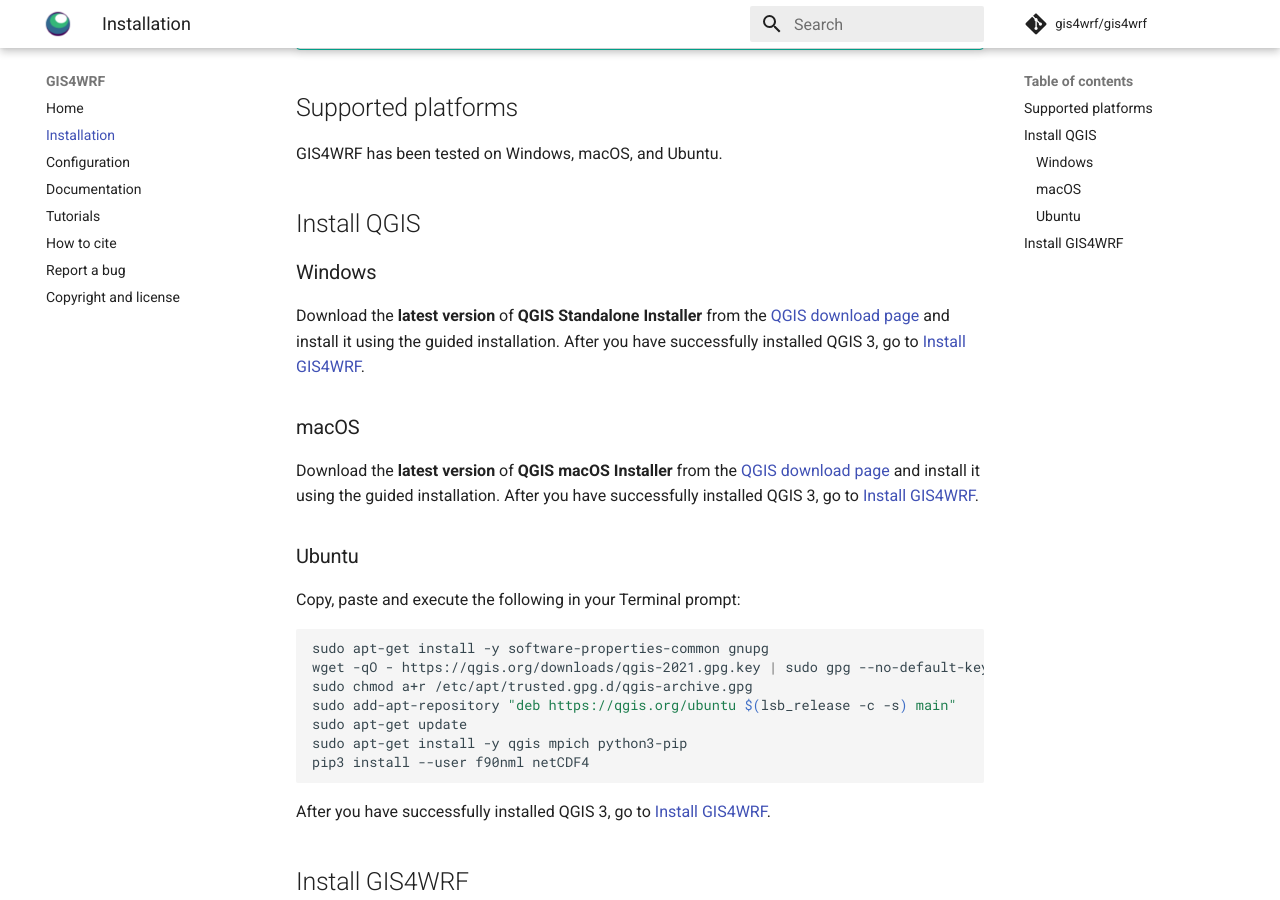
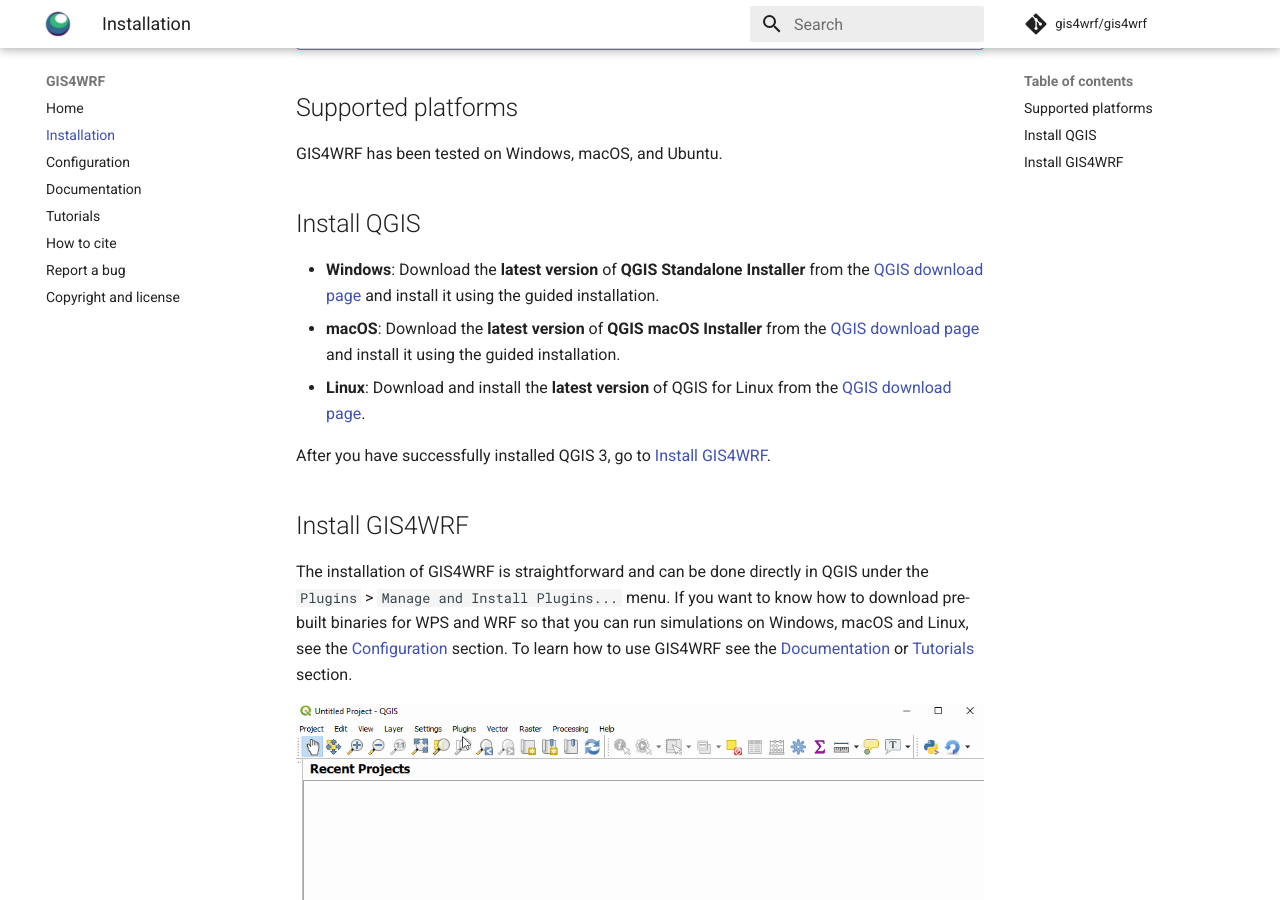
Before and after one commit to GIS4WRF/gis4wrf.github.io, an MkDocs documentation site: the page built from docs/installation/index.md, in a window 1280 px wide and 900 px high, scrolled down 285 px. Built offline with MkDocs 1.6.1 and Material for MkDocs 9.7.7, drawn with Linux system fonts in a browser that asks for light colours; comment, search, counter and statistics services are not loaded.

Commit message:
Update installation instructions

````diff
--- a/docs/installation/index.md
+++ b/docs/installation/index.md
@@ -8,25 +8,9 @@
 
 ## Install QGIS
 
-### Windows
-Download the **latest version** of **QGIS Standalone Installer** from the [QGIS download page](https://www.qgis.org/en/site/forusers/download#windows) and install it using the guided installation. After you have successfully installed QGIS 3, go to [Install GIS4WRF](#install-gis4wrf).
-
-### macOS
-Download the **latest version** of **QGIS macOS Installer** from the [QGIS download page](https://qgis.org/en/site/forusers/download.html#mac)  and install it using the guided installation. After you have successfully installed QGIS 3, go to [Install GIS4WRF](#install-gis4wrf).
-
-### Ubuntu
-
-Copy, paste and execute the following in your Terminal prompt:
-
-```bash
-sudo apt-get install -y software-properties-common gnupg
-wget -qO - https://qgis.org/downloads/qgis-2021.gpg.key | sudo gpg --no-default-keyring --keyring gnupg-ring:/etc/apt/trusted.gpg.d/qgis-archive.gpg --import
-sudo chmod a+r /etc/apt/trusted.gpg.d/qgis-archive.gpg
-sudo add-apt-repository "deb https://qgis.org/ubuntu $(lsb_release -c -s) main"
-sudo apt-get update
-sudo apt-get install -y qgis mpich python3-pip
-pip3 install --user f90nml netCDF4
-```
+- **Windows**: Download the **latest version** of **QGIS Standalone Installer** from the [QGIS download page](https://www.qgis.org/en/site/forusers/download#windows) and install it using the guided installation.
+- **macOS**: Download the **latest version** of **QGIS macOS Installer** from the [QGIS download page](https://qgis.org/en/site/forusers/download.html#mac) and install it using the guided installation.
+- **Linux**:  Download and install the **latest version** of QGIS for Linux from the [QGIS download page](https://qgis.org/en/site/forusers/download.html#linux).
 
 After you have successfully installed QGIS 3, go to [Install GIS4WRF](#install-gis4wrf).
 
````
